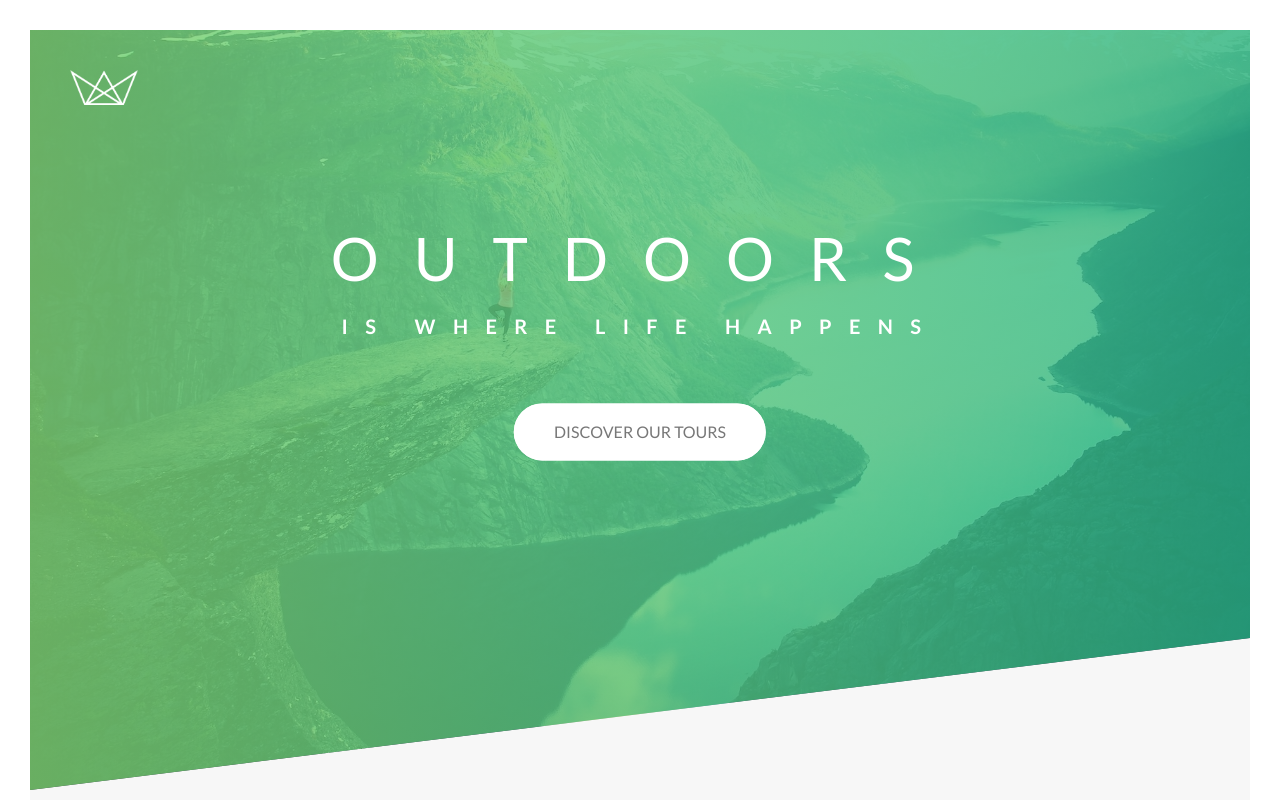
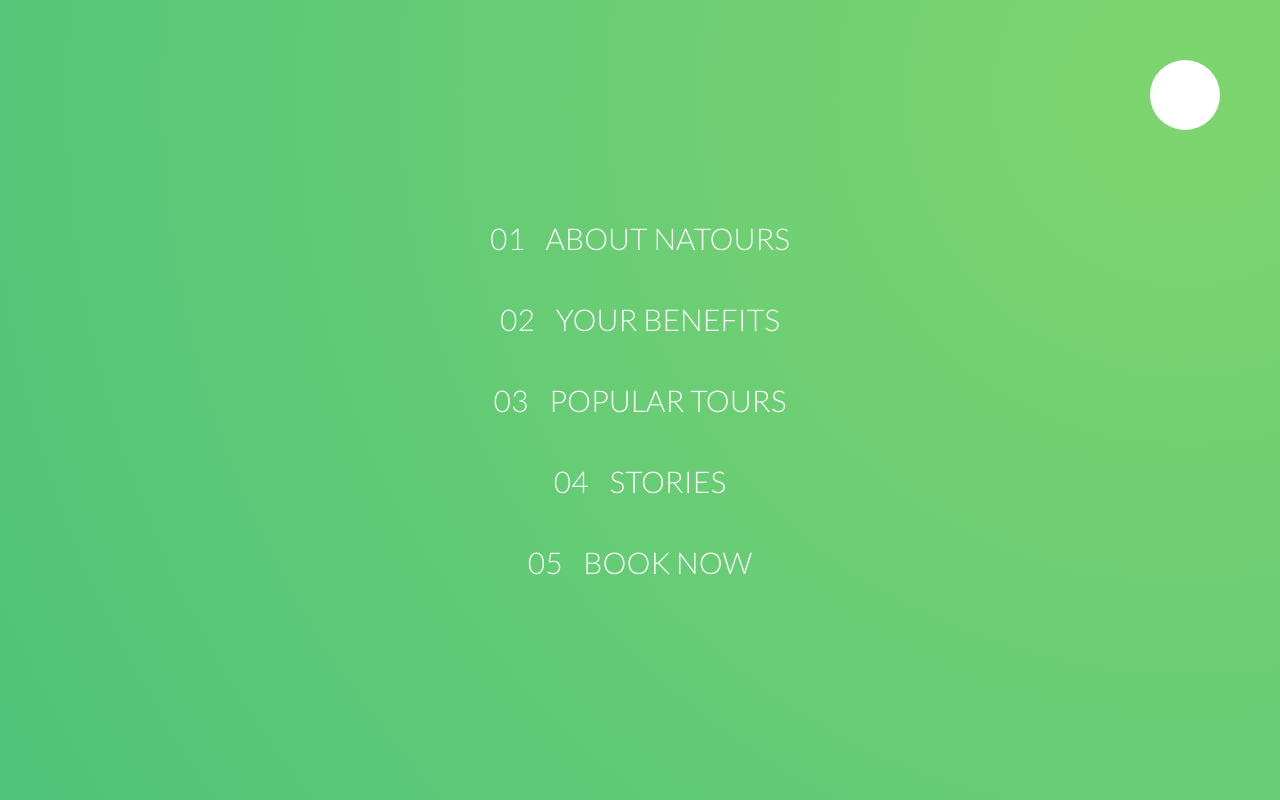
Before and after one commit to DanielKuznetsov/Natours-Projects-Udemy-Course, a website: page index.html in a window 1280 px wide. Shown: the top 800 px of the page. Drawn offline with Linux system fonts and the light colour scheme.

Commit message:
styled navigation MENU part 1

```diff
--- a/index.html
+++ b/index.html
@@ -16,6 +16,39 @@
     <title>Natours | Exciting tours for adventurous people</title>
   </head>
   <body>
+    <div class="navigation">
+      <input
+        class="navigation__checkbox"
+        type="checkbox"
+        name=""
+        id="navi-toggle"
+      />
+
+      <label for="navi-toggle" class="navigation__button">  </label>
+
+      <div class="navigation__background">&nbsp;</div>
+
+      <nav class="navigation__nav">
+        <ul class="navigation__list">
+          <li class="navigation__item">
+            <a href="" class="navigation__link"> <span>01</span> About Natours</a>
+          </li>
+          <li class="navigation__item">
+            <a href="" class="navigation__link"> <span>02</span> Your benefits</a>
+          </li>
+          <li class="navigation__item">
+            <a href="" class="navigation__link"> <span>03</span> Popular tours</a>
+          </li>
+          <li class="navigation__item">
+            <a href="" class="navigation__link"> <span>04</span> Stories</a>
+          </li>
+          <li class="navigation__item">
+            <a href="" class="navigation__link"> <span>05</span> Book now</a>
+          </li>
+        </ul>
+      </nav>
+    </div>
+
     <header class="header">
       <div class="header__logo-box">
         <img src="./img/logo-white.png" alt="Logo" class="header__logo" />
--- a/sass/pages/_home.scss
+++ b/sass/pages/_home.scss
@@ -60,3 +60,91 @@
     padding: 6rem;
   }
 }
+
+.navigation {
+  &__checkbox {
+    display: none;
+  }
+
+  &__button {
+    background-color: $color-white;
+    height: 7rem;
+    width: 7rem;
+    position: fixed;
+    top: 6rem;
+    right: 6rem;
+    border-radius: 50%;
+    z-index: 2000;
+  }
+
+  &__background {
+    height: 6rem;
+    width: 6rem;
+    border-radius: 50%;
+    position: fixed;
+    top: 6.5rem;
+    right: 6.5rem;
+    background-image: radial-gradient(
+      $color-primary-light,
+      $color-primary-dark
+    );
+    z-index: 1000;
+    transform: scale(60);
+  }
+
+  &__nav {
+    height: 100vh;
+    width: 100%;
+    position: fixed;
+    top: 0;
+    right: 0;
+    z-index: 1500;
+  }
+
+  &__list {
+    position: absolute;
+    top: 50%;
+    left: 50%;
+    transform: translate(-50%, -50%);
+    list-style: none;
+    text-align: center;
+  }
+
+  &__item {
+    margin: 1rem;
+  }
+
+  &__link {
+    &:link,
+    &:visited {
+      display: inline-block;
+      font-size: 3rem;
+      font-weight: 300;
+      padding: 1rem 2rem;
+      color: $color-white;
+      text-decoration: none;
+      text-transform: uppercase;
+      background-image: linear-gradient(
+        120deg,
+        transparent 0%,
+        transparent 50%,
+        $color-white 50%
+      );
+      background-size: 230%;
+      transition: all .4s;
+
+      span {
+        margin-right: 1.5rem;
+        display: inline-block;
+      }
+    }
+
+    &:hover,
+    &:active {
+      background-position: 100%;
+      color: $color-primary;
+      transform: translateX(1rem);
+    }
+
+  }
+}
```
Also changed, not shown: css/style.css.
